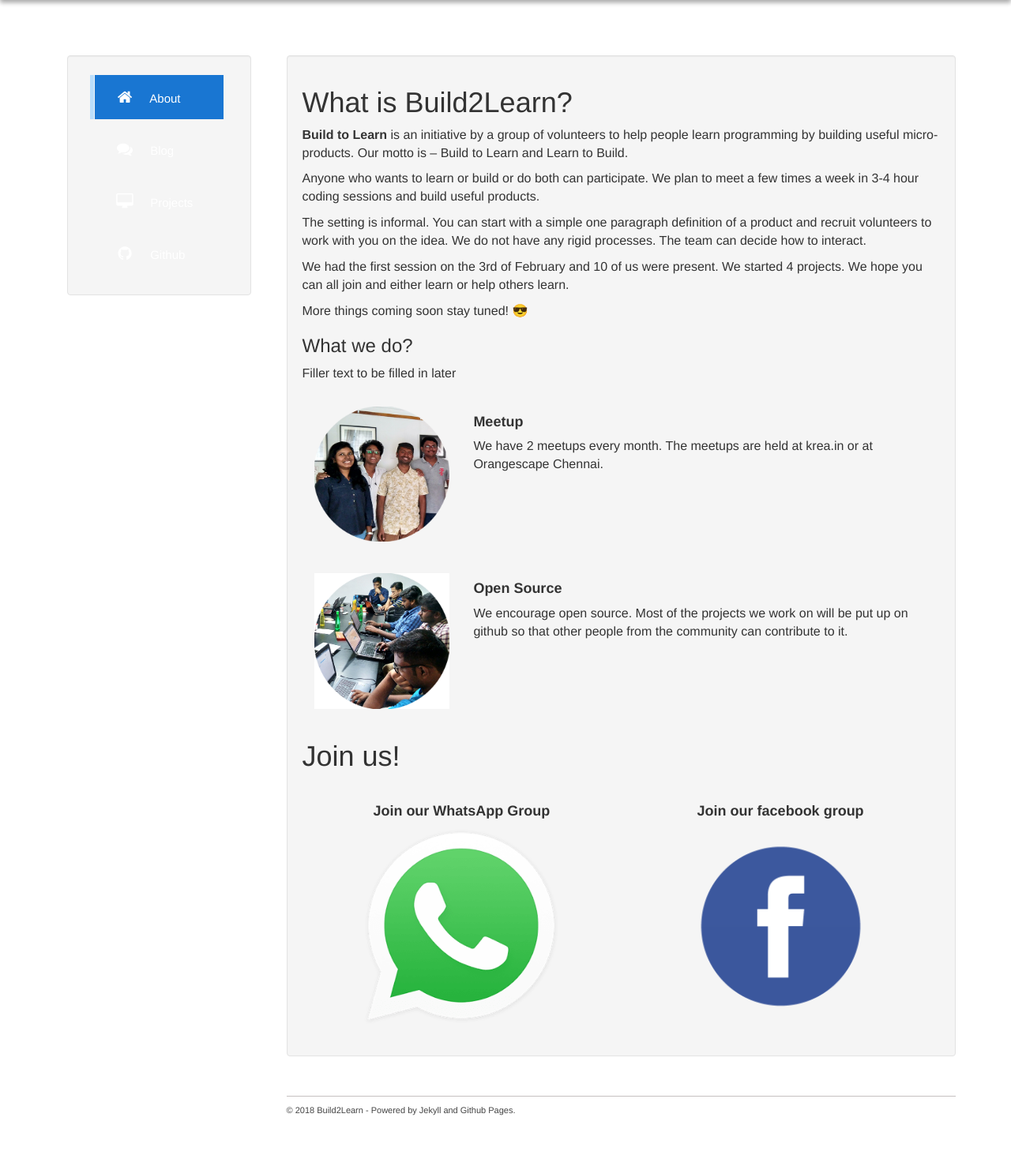
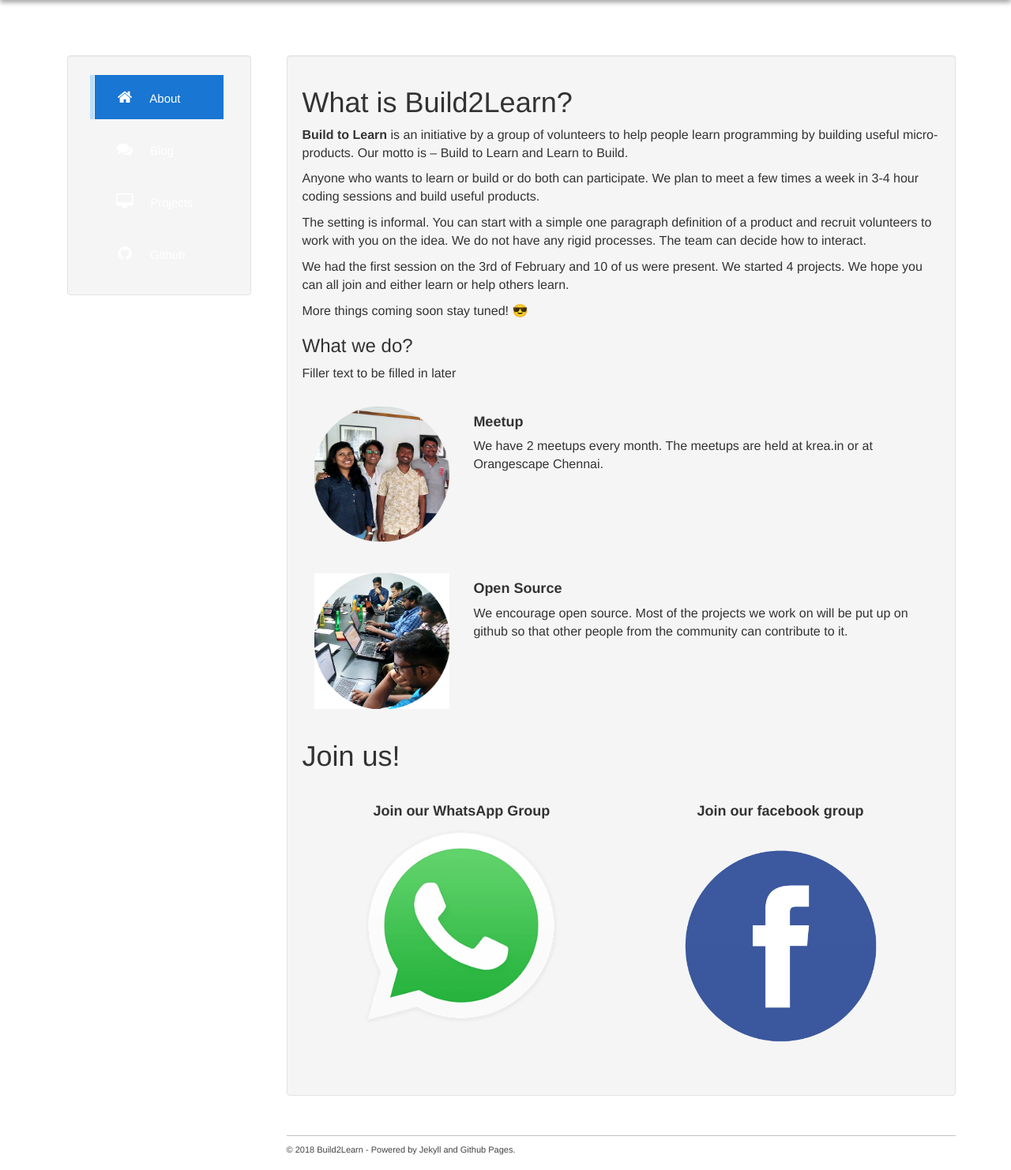
Before and after one commit to b2l-chennai/b2l-chennai.github.io, a Jekyll site: the page built from about.md, in a window 1280 px wide. Shown: the part 647-2129 px from the top of the page at 79% size. Built offline with Jekyll 4.4.1, drawn with Linux system fonts in a browser that asks for light colours; grey boxes are pictures that could not be loaded.

Commit message:
Update about.md

```diff
--- a/about.md
+++ b/about.md
@@ -55,7 +55,7 @@ Filler text to be filled in later
         </div>
         <div class="col-sm-6 text-center">
             <h4><strong>Join our facebook group</strong></h4>
-            <a href="https://www.facebook.com/groups/1857417830966437/"><img class="center-block" src="/b2l-chennai.github.io/static/img/facebook.png" style="width:250px;height:250px;"></a>
+            <a href="https://www.facebook.com/groups/1857417830966437/"><img class="center-block" src="/b2l-chennai.github.io/static/img/facebook.png" style="width:300px;height:300px;"></a>
         </div>
     </div>
 </div>
```
